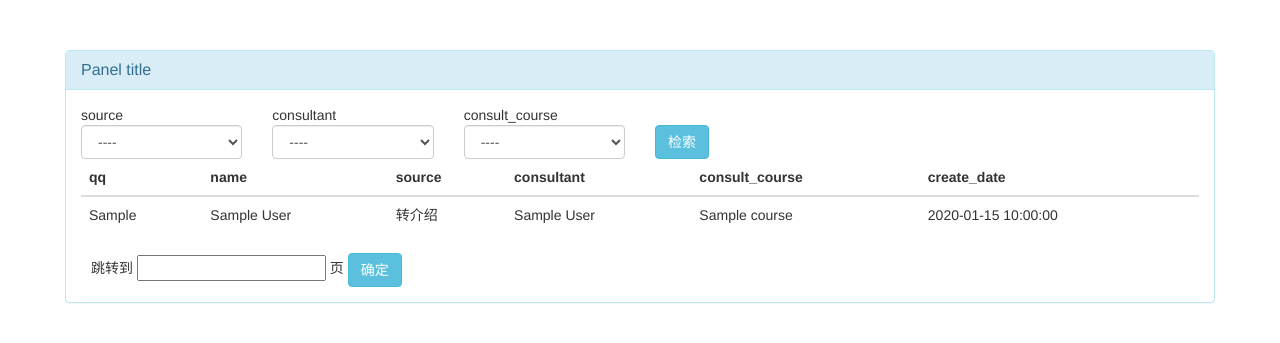
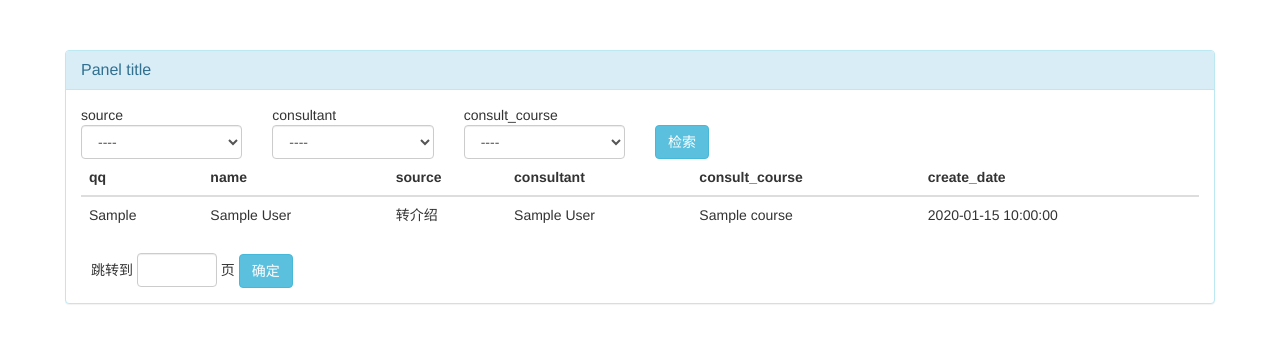
Before and after one commit to calmzhuang/MyCrm, a Django app: page /king_admin/crm/customer/ in a window 1280 px wide. Shown: the part 50-393 px from the top of the page. Run offline with Django 3.2, Linux system fonts and the light colour scheme; tables that the repository leaves empty hold one stand-in row (values such as "Sample post"); some libraries are stand-ins or nearby versions.

Commit message:
fix a little

```diff
--- a/templates/king_admin/table_objs.html
+++ b/templates/king_admin/table_objs.html
@@ -48,7 +48,7 @@
                 <ul class="pagination pagination-sm" id="page1" style="display: inline;"></ul>
                 <div class="pageJump" style="display: inline; margin: auto 10px;">
                     <span>跳转到</span>
-                    <input type="text"/>
+                    <input type="text" class="form-control" style="width: 80px; display: inline;"/>
                     <span>页</span>
                     <button type="button" class="btn btn-info dropdown-toggle" style="cursor: pointer;">确定</button>
                 </div>
```
